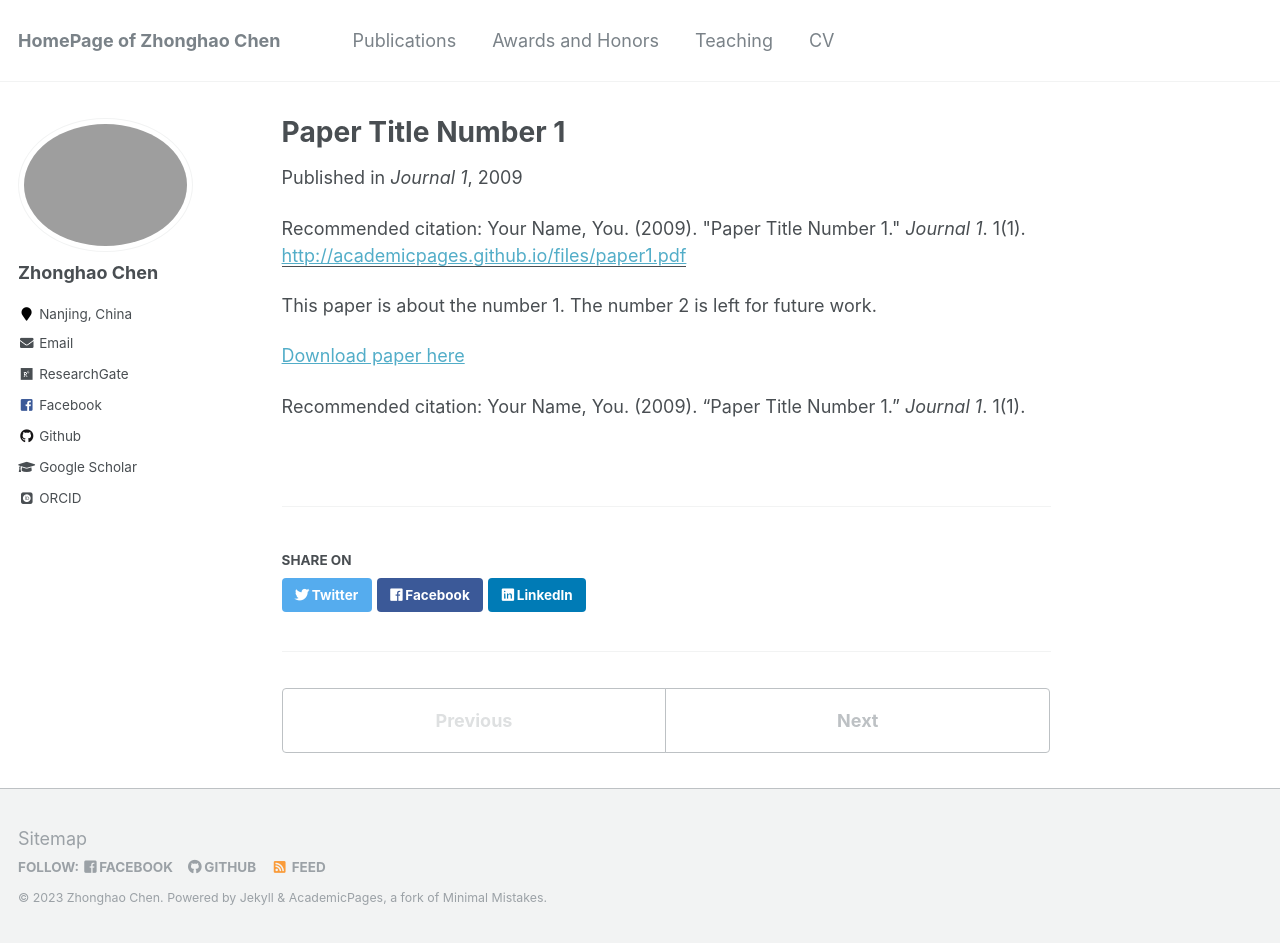
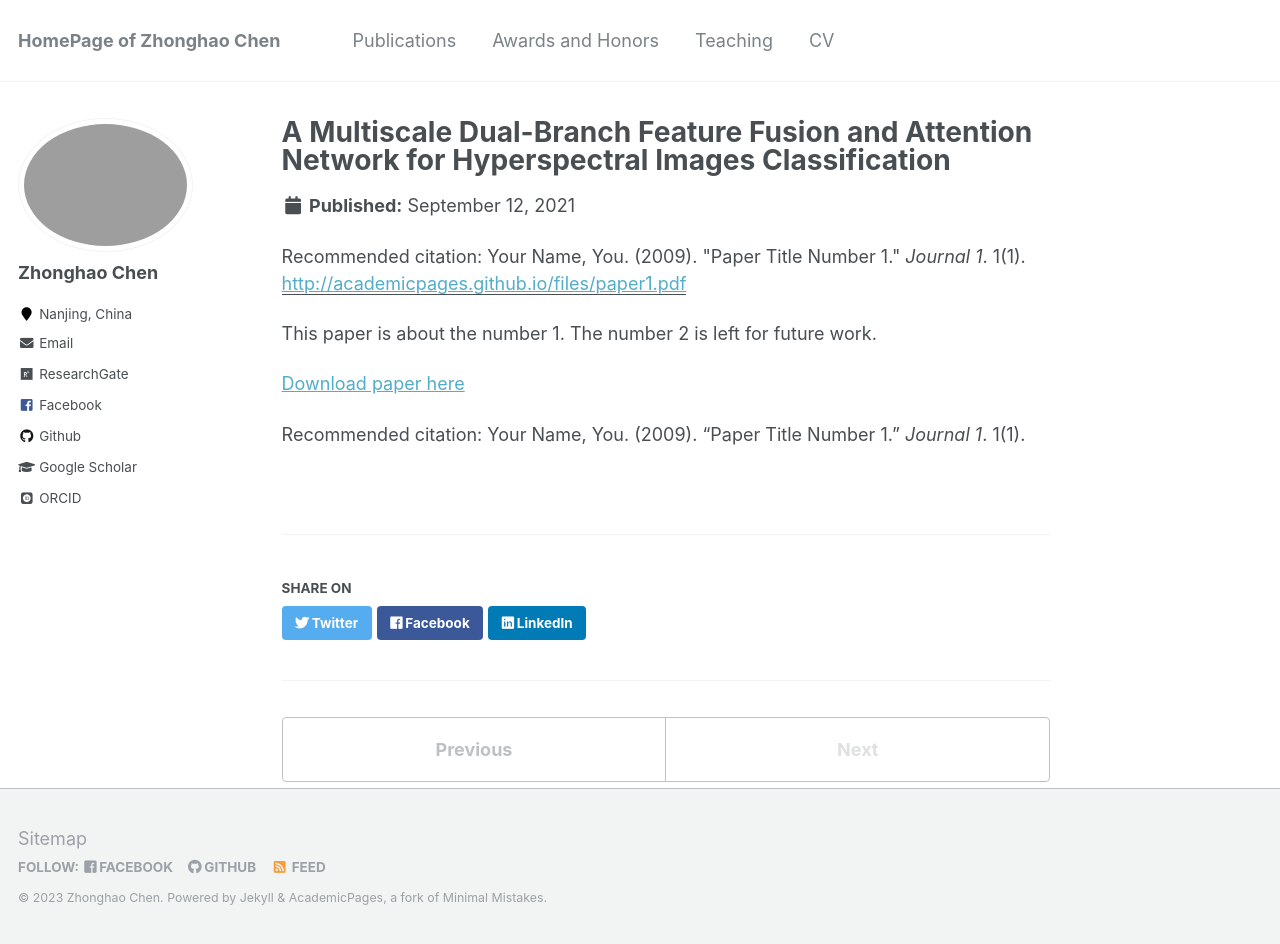
Before and after one commit to zhonghaochen/zhonghaochen.github.io, a Jekyll site: the page built from _publications/2009-10-01-paper-title-number-1.md, in a window 1280 px wide and 944 px high. Built offline with Jekyll 4.4.1, drawn with Linux system fonts in a browser that asks for light colours; some web fonts are replaced.

Commit message:
Update 2009-10-01-paper-title-number-1.md

```diff
--- a/_publications/2009-10-01-paper-title-number-1.md
+++ b/_publications/2009-10-01-paper-title-number-1.md
@@ -1,10 +1,10 @@
 ---
-title: "Paper Title Number 1"
+title: "A Multiscale Dual-Branch Feature Fusion and Attention Network for Hyperspectral Images Classification"
 collection: publications
 permalink: /publication/2009-10-01-paper-title-number-1
-excerpt: 'This paper is about the number 1. The number 2 is left for future work.'
-date: 2009-10-01
-venue: 'Journal 1'
+excerpt:
+date: 2021-09-12
+venue:
 paperurl: 'http://academicpages.github.io/files/paper1.pdf'
 citation: 'Your Name, You. (2009). &quot;Paper Title Number 1.&quot; <i>Journal 1</i>. 1(1).'
 ---
```
